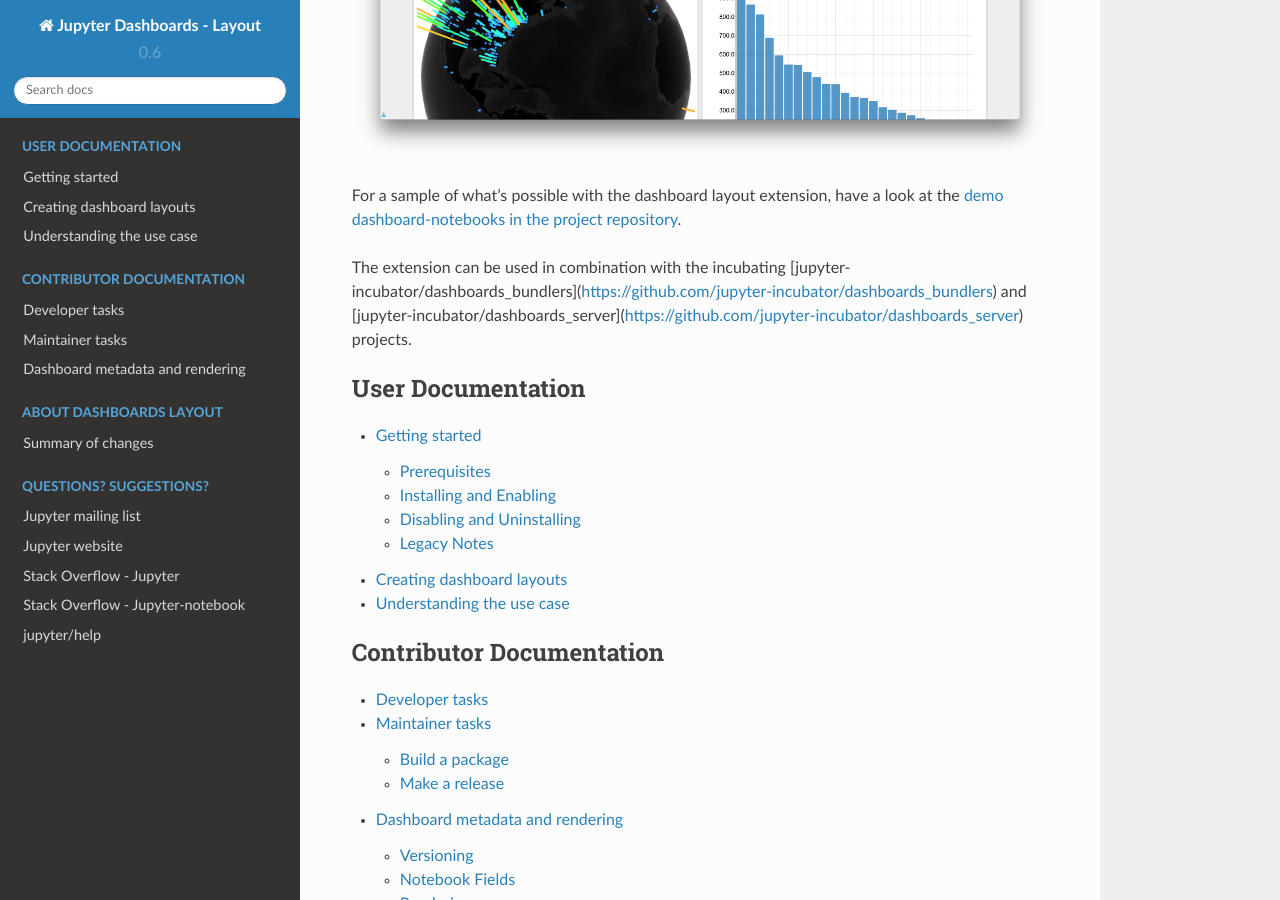
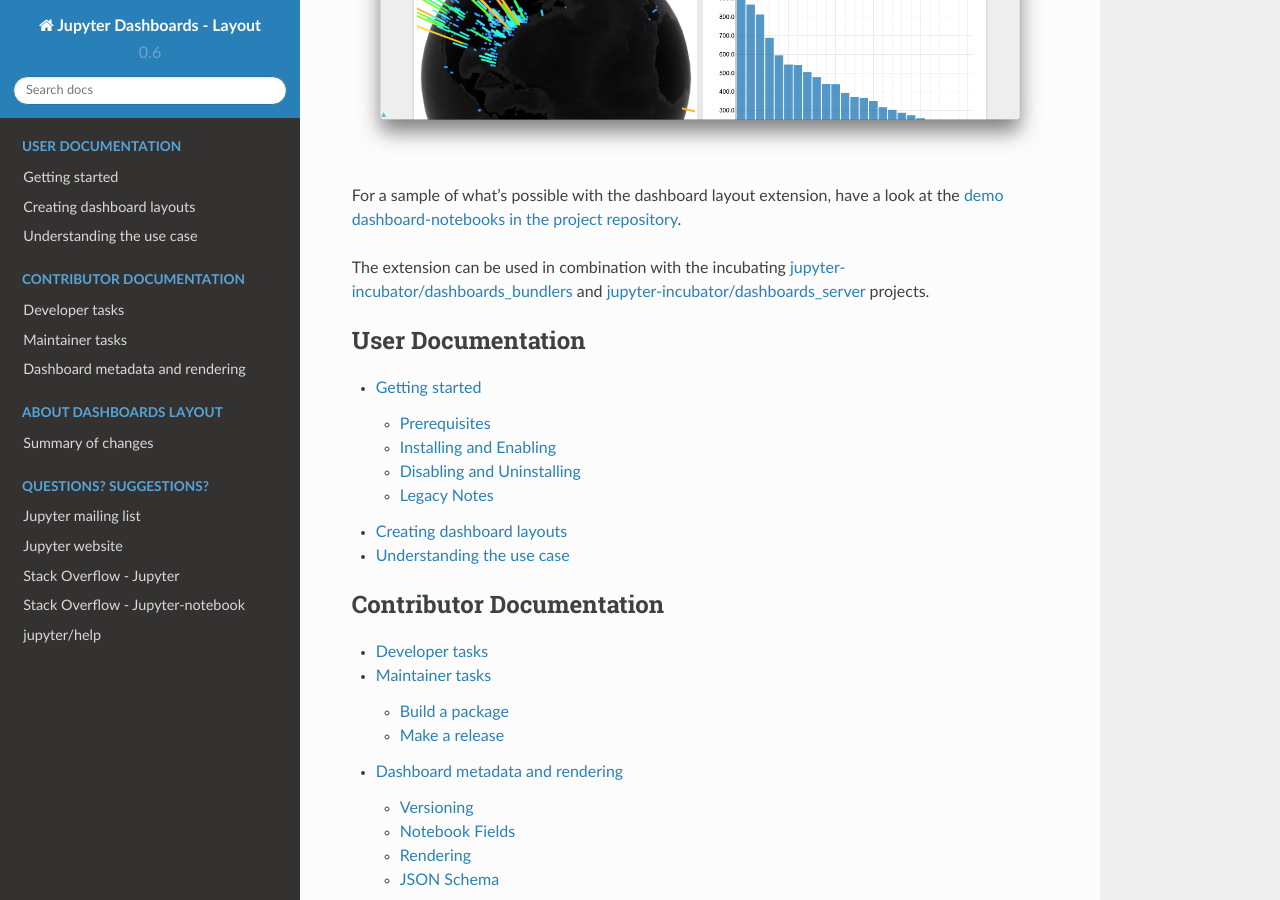
Before and after one commit to jupyter/dashboards, a Sphinx documentation site: the page built from docs/source/index.rst, in a window 1280 px wide and 900 px high, scrolled down 632 px. Built offline with Sphinx 7.4.7 and the Read the Docs theme 2.0.0, drawn with Linux system fonts in a browser that asks for light colours.

Commit message:
Update index.rst markdown links
The markdown links for dashboards_bundlers and dashboards_server were not rendering properly for some reason.

```diff
--- a/docs/source/index.rst
+++ b/docs/source/index.rst
@@ -8,11 +8,7 @@
 
 For a sample of what's possible with the dashboard layout extension, have a look at the `demo dashboard-notebooks in the project repository <https://github.com/jupyter/dashboards/tree/master/etc/notebooks>`__.
 
-The extension can be used in combination with the incubating
-[jupyter-incubator/dashboards_bundlers](https://github.com/jupyter-incubator/dashboards_bundlers)
-and
-[jupyter-incubator/dashboards_server](https://github.com/jupyter-incubator/dashboards_server)
-projects.
+The extension can be used in combination with the incubating `jupyter-incubator/dashboards_bundlers <https://github.com/jupyter-incubator/dashboards_bundlers>`__ and `jupyter-incubator/dashboards_server <https://github.com/jupyter-incubator/dashboards_server>`__ projects.
 
 .. toctree::
    :maxdepth: 2
```
